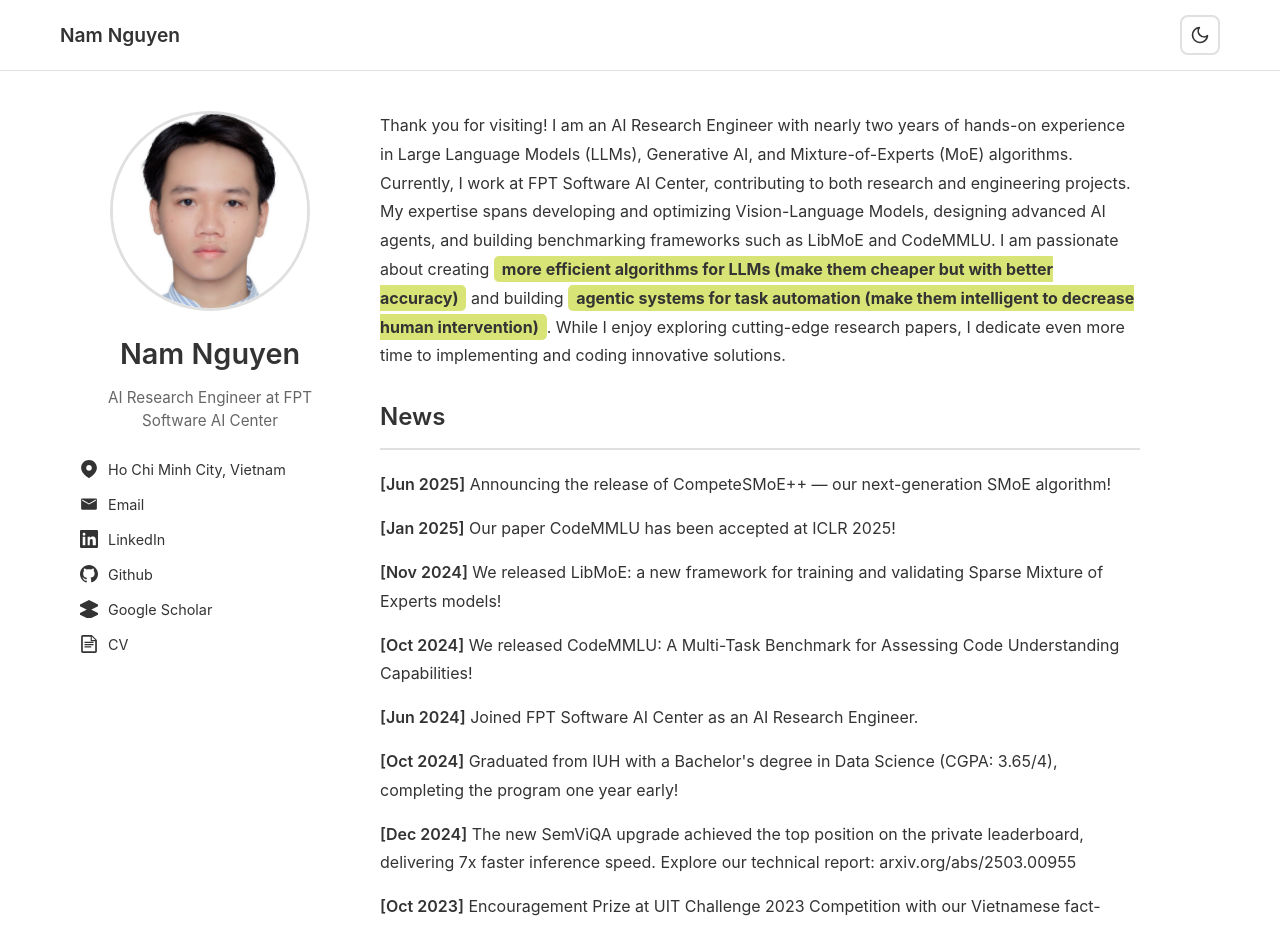
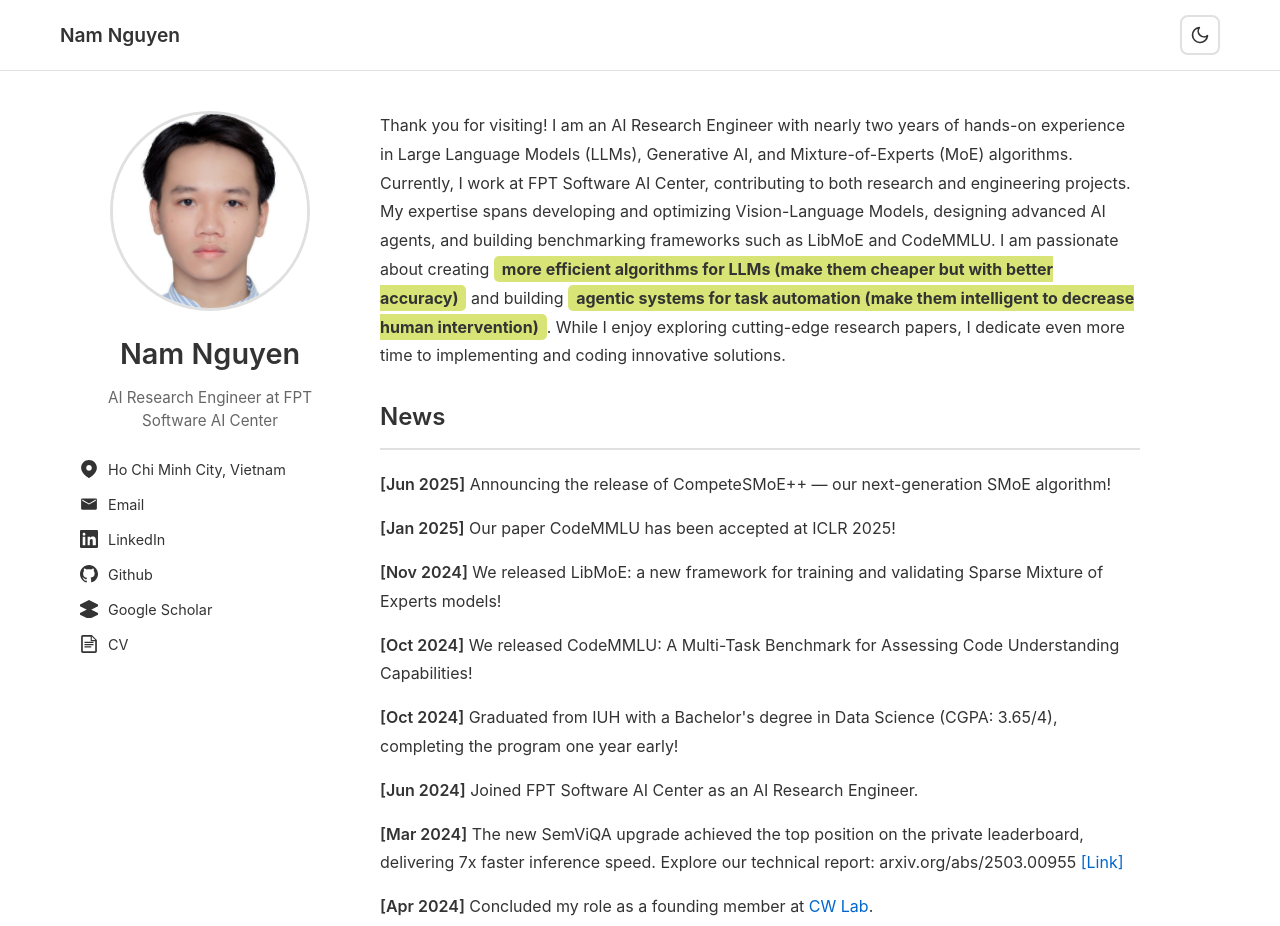
Before and after one commit to DAVID-NGUYEN-S16/homepage, a React (Create React App) app: page / in a window 1280 px wide. Shown: the top 926 px of the page. Built offline with nearby package versions, Linux system fonts and the light colour scheme.

Commit message:
add information

```diff
--- a/src/components/NewsItem.js
+++ b/src/components/NewsItem.js
@@ -4,13 +4,48 @@
 const NewsItem = ({ date, content, links = [] }) => {
   // Simple link extraction from content (basic implementation)
   const renderContent = () => {
-    if (links.length === 0) {
+    if (!content) {
+      return null;
+    }
+
+    if (!links || links.length === 0) {
       return <span>{content}</span>;
     }
 
-    // For now, just render the content as-is
-    // In a full implementation, you'd parse and replace link markers
-    return <span>{content}</span>;
+    // Try to link "CW Lab" with the first link if present in content
+    const primaryLink = links[0];
+    const anchorText = 'CW Lab';
+    const anchorIndex = content.indexOf(anchorText);
+
+    if (primaryLink && anchorIndex !== -1) {
+      const before = content.slice(0, anchorIndex);
+      const after = content.slice(anchorIndex + anchorText.length);
+
+      return (
+        <span>
+          {before}
+          <a href={primaryLink} target="_blank" rel="noopener noreferrer">
+            {anchorText}
+          </a>
+          {after}
+        </span>
+      );
+    }
+
+    // Fallback: append links at the end as labeled anchors
+    return (
+      <span>
+        {content}
+        {links.map((link, idx) => (
+          <React.Fragment key={idx}>
+            {' '}
+            <a href={link} target="_blank" rel="noopener noreferrer">
+              {links.length === 1 ? '[Link]' : `[Link ${idx + 1}]`}
+            </a>
+          </React.Fragment>
+        ))}
+      </span>
+    );
   };
 
   return (
--- a/src/data/content.json
+++ b/src/data/content.json
@@ -60,19 +60,29 @@
       "links": []
     },
     {
+      "date": "Oct 2024",
+      "content": "Graduated from IUH with a Bachelor's degree in Data Science (CGPA: 3.65/4), completing the program one year early!",
+      "links": []
+    },
+    {
       "date": "Jun 2024",
       "content": "Joined FPT Software AI Center as an AI Research Engineer.",
       "links": []
     },
     {
-      "date": "Oct 2024",
-      "content": "Graduated from IUH with a Bachelor's degree in Data Science (CGPA: 3.65/4), completing the program one year early!",
-      "links": []
+      "date": "Mar 2024",
+      "content": "The new SemViQA upgrade achieved the top position on the private leaderboard, delivering 7x faster inference speed. Explore our technical report: arxiv.org/abs/2503.00955",
+      "links": ["https://arxiv.org/abs/2503.00955"]
     },
     {
-      "date": "Dec 2024",
-      "content": "The new SemViQA upgrade achieved the top position on the private leaderboard, delivering 7x faster inference speed. Explore our technical report: arxiv.org/abs/2503.00955",
-      "links": ["https://arxiv.org/abs/2503.00955"]
+      "date": "Apr 2024",
+      "content": "Concluded my role as a founding member at CW Lab.",
+      "links": ["https://github.com/CW-Research-Lab"]
+    },
+    {
+      "date": "Dec 2023",
+      "content": "Founded CW Lab, a student-led startup lab at my university focused on developing speech-to-speech translation technologies to break language barriers worldwide, together with four fellow founding members under the guidance of a senior engineer.",
+      "links": ["https://github.com/CW-Research-Lab"]
     },
     {
       "date": "Oct 2023",
```
